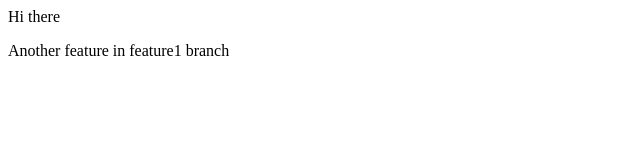
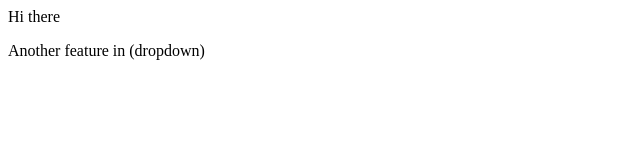
Before and after one commit to RamshaMaqsood/LocalRepo2, a plain HTML site: page index.html in a window 1280 px wide. Shown: the full height of the page, 0-640 px from the left. Drawn offline with Linux system fonts and the light colour scheme.

Commit message:
Add dropdown

```diff
--- a/index.html
+++ b/index.html
@@ -1,2 +1,2 @@
 <p>Hi there</p>
-<p>Another feature in feature1 branch</p>
+<p>Another feature in (dropdown)</p>
```
